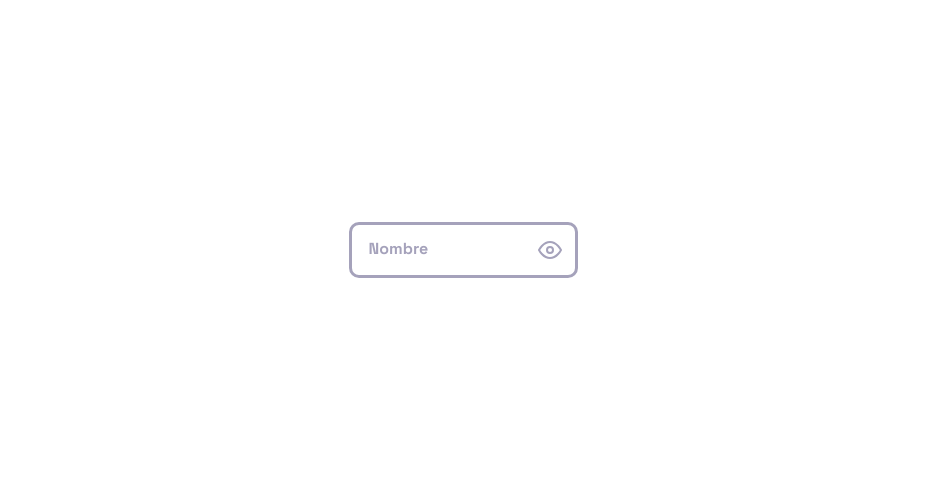
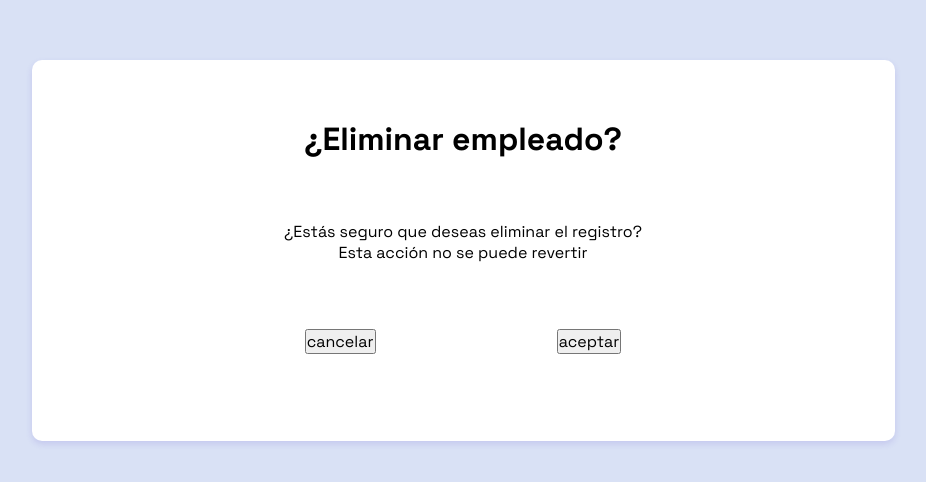
Before and after one commit to Angel877898/ProyectoNode, a React (Create React App) app in the folder frontend/: page / in a window 1280 px wide. Shown: the part 150-632 px from the top of the page, without its empty margins (177-1103 px from the left). Built offline with nearby package versions, Linux system fonts and the light colour scheme.

Commit message:
*added* componente modal

```diff
--- /dev/null
+++ b/frontend/src/assets/styles/components/Modal.css
@@ -0,0 +1,72 @@
+.modal-bg {
+    background: rgba(90, 122, 211, 0.226);
+    width: 100vw;
+    height: 100vh;
+    display: flex;
+    justify-content: center;
+    align-items: center;
+    z-index: 2;
+}
+
+.modal-container {
+    display: flex;
+    flex-direction: column;
+    justify-content: start;
+    background: var(--main-bg-color);
+    width: 53.9375rem;
+    padding: 3.6875rem 5.75rem;
+    border-radius: .625rem;
+    box-shadow: 0 .1875rem .375rem var(--shadow-color) ;
+    z-index: 1;
+}
+
+.large {
+    height: 30.375rem;
+}
+
+.small {
+    height: 23.8125rem;
+}
+
+.modal-container form {
+    display: grid;
+    grid-template: repeat(3, 1fr) / 1fr;
+    width: 100%;
+    height: 100%;
+    padding: 3.875rem 0 0 0;
+}
+
+.modal-container > div {
+    display: grid;
+    grid-template: repeat(2, 1fr) / 1fr;
+    width: 100%;
+    height: 100%;
+    padding: 3.875rem 0 0 0;
+}
+
+
+.col-3 {
+    display: flex;
+    justify-content: space-between;
+}
+.col-3 div {
+    width: 12.5rem;
+}
+
+.col-2 {
+    display: flex;
+    justify-content: space-between;
+}
+.col-2 div {
+    width: 20rem;
+}
+
+.col-buttons {
+    display: flex;
+    justify-content: space-evenly;
+    align-items: center;
+}
+
+.modal-container div p {
+    text-align: center;
+}
--- a/frontend/src/components/Input.js
+++ b/frontend/src/components/Input.js
@@ -7,8 +7,8 @@ const Input = ({ name, type }) => {
     const [inputValue, setInputValue] = useState('')
     const [passVisibility, setPassVisibility] = useState(true)
     // iconos
-    const eyeOn = <svg xmlns="http://www.w3.org/2000/svg" width="24" height="24" viewBox="0 0 24 24" fill="none" stroke="currentColor" stroke-width="2" stroke-linecap="round" stroke-linejoin="round" className={inputValue && 'icon-active'}><path d="M1 12s4-8 11-8 11 8 11 8-4 8-11 8-11-8-11-8z"></path><circle cx="12" cy="12" r="3"></circle></svg>
-    const eyeOff = <svg xmlns="http://www.w3.org/2000/svg" width="24" height="24" viewBox="0 0 24 24" fill="none" stroke="currentColor" stroke-width="2" stroke-linecap="round" stroke-linejoin="round" className={inputValue && 'icon-active'}><path d="M17.94 17.94A10.07 10.07 0 0 1 12 20c-7 0-11-8-11-8a18.45 18.45 0 0 1 5.06-5.94M9.9 4.24A9.12 9.12 0 0 1 12 4c7 0 11 8 11 8a18.5 18.5 0 0 1-2.16 3.19m-6.72-1.07a3 3 0 1 1-4.24-4.24"></path><line x1="1" y1="1" x2="23" y2="23"></line></svg>
+    const eyeOn = <svg xmlns="http://www.w3.org/2000/svg" width="24" height="24" viewBox="0 0 24 24" fill="none" stroke="currentColor" strokeWidth="2" strokeLinecap="round" strokeLinejoin="round" className={inputValue && 'icon-active'}><path d="M1 12s4-8 11-8 11 8 11 8-4 8-11 8-11-8-11-8z"></path><circle cx="12" cy="12" r="3"></circle></svg>
+    const eyeOff = <svg xmlns="http://www.w3.org/2000/svg" width="24" height="24" viewBox="0 0 24 24" fill="none" stroke="currentColor" strokeWidth="2" strokeLinecap="round" strokeLinejoin="round" className={inputValue && 'icon-active'}><path d="M17.94 17.94A10.07 10.07 0 0 1 12 20c-7 0-11-8-11-8a18.45 18.45 0 0 1 5.06-5.94M9.9 4.24A9.12 9.12 0 0 1 12 4c7 0 11 8 11 8a18.5 18.5 0 0 1-2.16 3.19m-6.72-1.07a3 3 0 1 1-4.24-4.24"></path><line x1="1" y1="1" x2="23" y2="23"></line></svg>
 
     const handleInputChange = ({ target }) => {
         setInputValue(target.value)
--- a/frontend/src/components/Modal.js
+++ b/frontend/src/components/Modal.js
@@ -1,11 +1,62 @@
 import React from 'react'
+import Input from './Input'
+import PropTypes from 'prop-types'
+import '../assets/styles/components/Modal.css'
 
-const Modal = () => {
+const Modal = ({ type }) => {
     return (
-        <>
-
-        </>
+        <div className='modal-bg'>
+            <div className={ type.action === 'del' ? 'modal-container small' : 'modal-container large' }>
+                <h2>{ type.message }</h2>
+                {
+                    type.action === 'del'
+                    ? (
+                       <div>
+                           <p>¿Estás seguro que deseas eliminar el registro? <br /> Esta acción no se puede revertir</p>
+                           <div className='col-buttons'>
+                                <button>cancelar</button>
+                                <button>aceptar</button>
+                            </div>
+                       </div>
+                    )
+                    : (
+                        <>
+                            <form>
+                                <div className='col-3'>
+                                    <Input id='name' name='Nombre' type={ true }/>
+                                    <Input id='lastname' name='Apellido' type={ true }/>
+                                    <Input id='phone' name='Teléfono' type={ true }/>
+                                </div>
+                                <div className='col-2'>
+                                    <Input id='addr' name='Dirección' type={ true }/>
+                                    <Input id='email' name='Correo' type={ true }/>
+                                </div>
+                                <div className='col-buttons'>
+                                    <button>cancelar</button>
+                                    <button>aceptar</button>
+                                </div>
+                            </form>
+                        </>
+                    )
+                }
+            </div>
+        </div>
     )
 }
 
+Modal.propTypes = {
+    type: PropTypes.object
+}
+
+Modal.defaultProps = {
+    type: {
+        // action: 'add',
+        // message: 'Nuevo empleado'
+        action: 'del',
+        message: '¿Eliminar empleado?'
+        // action: 'mod',
+        // message: 'Modificar empleado'
+    }
+}
+
 export default Modal
--- a/frontend/src/containers/App.js
+++ b/frontend/src/containers/App.js
@@ -1,10 +1,11 @@
 import React from 'react'
-import Input from '../components/Input'
+// import Input from '../components/Input'
+import Modal from '../components/Modal'
 
 const App = () => {
     return (
         <>
-            <Input />
+            <Modal />
         </>
     )
 }
--- a/frontend/src/index.css
+++ b/frontend/src/index.css
@@ -15,9 +15,14 @@
     font-size: 16px;
     font-family: 'Space Grotesk', sans-serif;
 }
-body {
+
+h2 {
+    font-size: 2rem;
+    text-align: center;
+}
+/* body {
     height: 100vh;
     display: flex;
     justify-content: center;
     align-items: center;
-}
+} */
```
